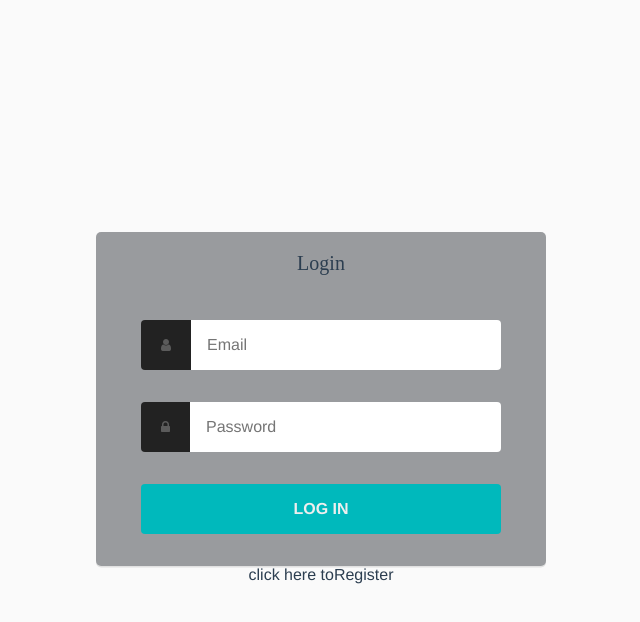
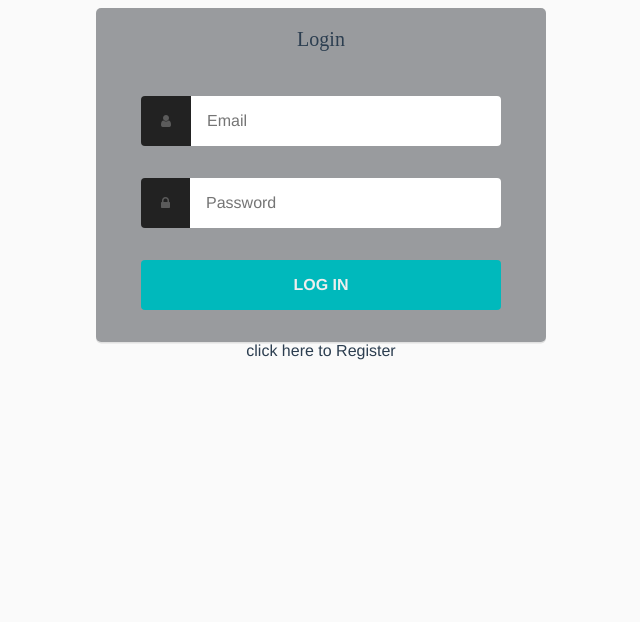
Before and after one commit to pojiepoj/circular_challenge, a Vue app: page / in a window 1280 px wide. Shown: the top 622 px of the page, without its empty margins (319-959 px from the left). Built offline with nearby package versions, Linux system fonts and the light colour scheme; no server answers.

Commit message:
Updated CSS and Added spacing

```diff
--- a/src/App.vue
+++ b/src/App.vue
@@ -12,11 +12,8 @@
 }
 
 body {
-  display: flex;
-  justify-content: center;
-  align-items: center;
   min-height: 100%;
-  font-family: 'Quicksand', sans-serif;
+  font-family: Avenir, Helvetica, Arial, sans-serif;
   font-weight: 500;
   -webkit-font-smoothing: antialiased;
   -moz-osx-font-smoothing: grayscale;
@@ -24,24 +21,16 @@
 }
 
 #app {
-  font-family: Avenir, Helvetica, Arial, sans-serif;
   -webkit-font-smoothing: antialiased;
   -moz-osx-font-smoothing: grayscale;
   text-align: center;
   color: #2c3e50;
 }
 
-#nav {
-  padding: 30px;
-
-  a {
-    font-weight: bold;
-    color: #2c3e50;
-
-    &.router-link-exact-active {
-      color: #42b983;
-    }
-  }
+.login-wrap{
+  display: flex;
+  justify-content: center;
+  align-items: center;
 }
 
 .container {
--- a/src/views/Home.vue
+++ b/src/views/Home.vue
@@ -4,10 +4,10 @@
   Register(v-if='!login')
 div(v-if='login')
   | click here to
-  span(@click='loginToggle') Register
+  span(@click='loginToggle')  Register
 div(v-if='!login')
   | click here to
-  span(@click='loginToggle') Login
+  span(@click='loginToggle')  Login
 </template>
 
 <script>
```
